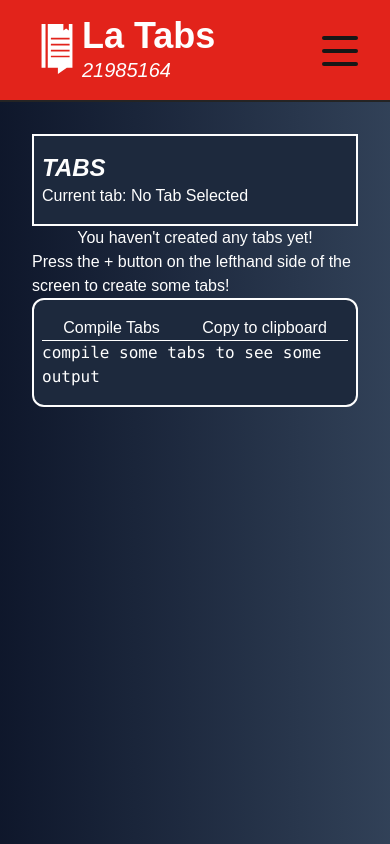
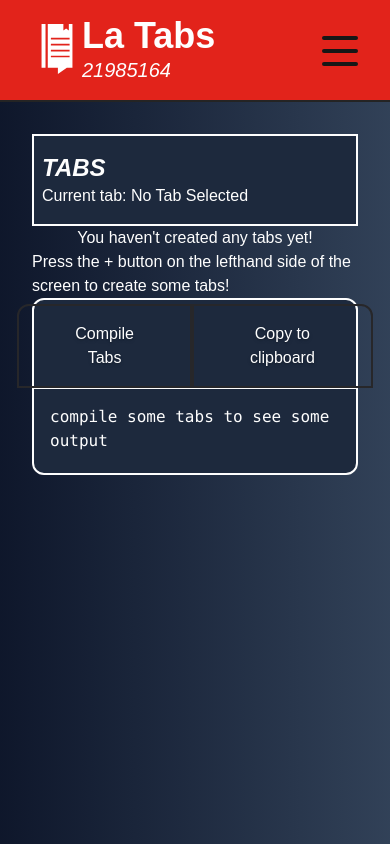
Before and after one commit to ml-sutton/cse3cwa_assignment1, a Next.js app in the folder code/: page / in a window 390 px wide. Shown: the top 844 px of the page. Built offline with nearby package versions, Linux system fonts and the light colour scheme.

Commit message:
continuing styling, base site styling w/o mobile friendness and other jazz and everything is going well! All I now must do is make a mobile friendly UI, use inline CSS to style the tab output and record a video! I feel that I have put too much effort into perfection.

```diff
--- a/code/components/tabs-screen/tabs-output/tabsOutput.tsx
+++ b/code/components/tabs-screen/tabs-output/tabsOutput.tsx
@@ -11,7 +11,7 @@ export const TabsOutput: React.FC<TabsOutputPropTypes> = ({ tabs }) => {
   const [outputData, setOutputData] = useState<string>("");
   const themeContext = useContext(ThemeContext);
   const themedStyles: string = themeContext?.theme === "light" ? "bg-slate-100 text-[#111]" : "bg-slate-800 text-[#fefefe]"
-
+  const themedButtonStyles: string = themeContext?.theme === "light" ? "bg-zinc-300 text-[#111] text-shadow-md text-shadow-zinc-50 border-slate-50" : "bg-gray-700 text-[#fefefe] text-shadow-md text-shadow-grey-900 border-zinc-800"
   const handleTabCompilation = () => {
     const data = GenerateTabOutput(tabs);
     setOutputData(data);
@@ -21,13 +21,13 @@ export const TabsOutput: React.FC<TabsOutputPropTypes> = ({ tabs }) => {
     navigator.clipboard.writeText(outputData)
   }
   return (
-    <div className={`lg:min-w-1/4 flex flex-col py-4 px-2 ${themedStyles} border-2 rounded-xl`}>
-      <div className="flex justify-around">
-        <button onClick={() => handleTabCompilation()}>Compile Tabs</button>
-        <button onClick={() => copyDataToClipboard()} disabled={outputData === ""}> Copy to clipboard</button>
+    <div className={`lg:min-w-1/4 flex flex-col py-1  ${themedStyles} border-2 rounded-xl`}>
+      <div className="flex justify-center gaps-4">
+        <button className={`border-2 px-14 rounded-tl-xl py-4 cursor-pointer hover:bg-green-500 active:border-blue-500 disabled:hover:bg-red-500 disabled:hover:text-red-950${themedButtonStyles}`} onClick={() => handleTabCompilation()}>Compile Tabs</button>
+        <button className={`border-2 px-14 rounded-tr-xl py-4 cursor-pointer hover:bg-green-500 active:border-blue-500 disabled:hover:bg-red-500 disabled:hover:text-red-950${themedButtonStyles}`} onClick={() => copyDataToClipboard()} disabled={outputData === ""}> Copy to clipboard</button>
       </div>
       <hr />
-      <code className="">
+      <code className="p-4">
         {outputData === "" ? "compile some tabs to see some output" : outputData}
       </code>
     </div>
```
